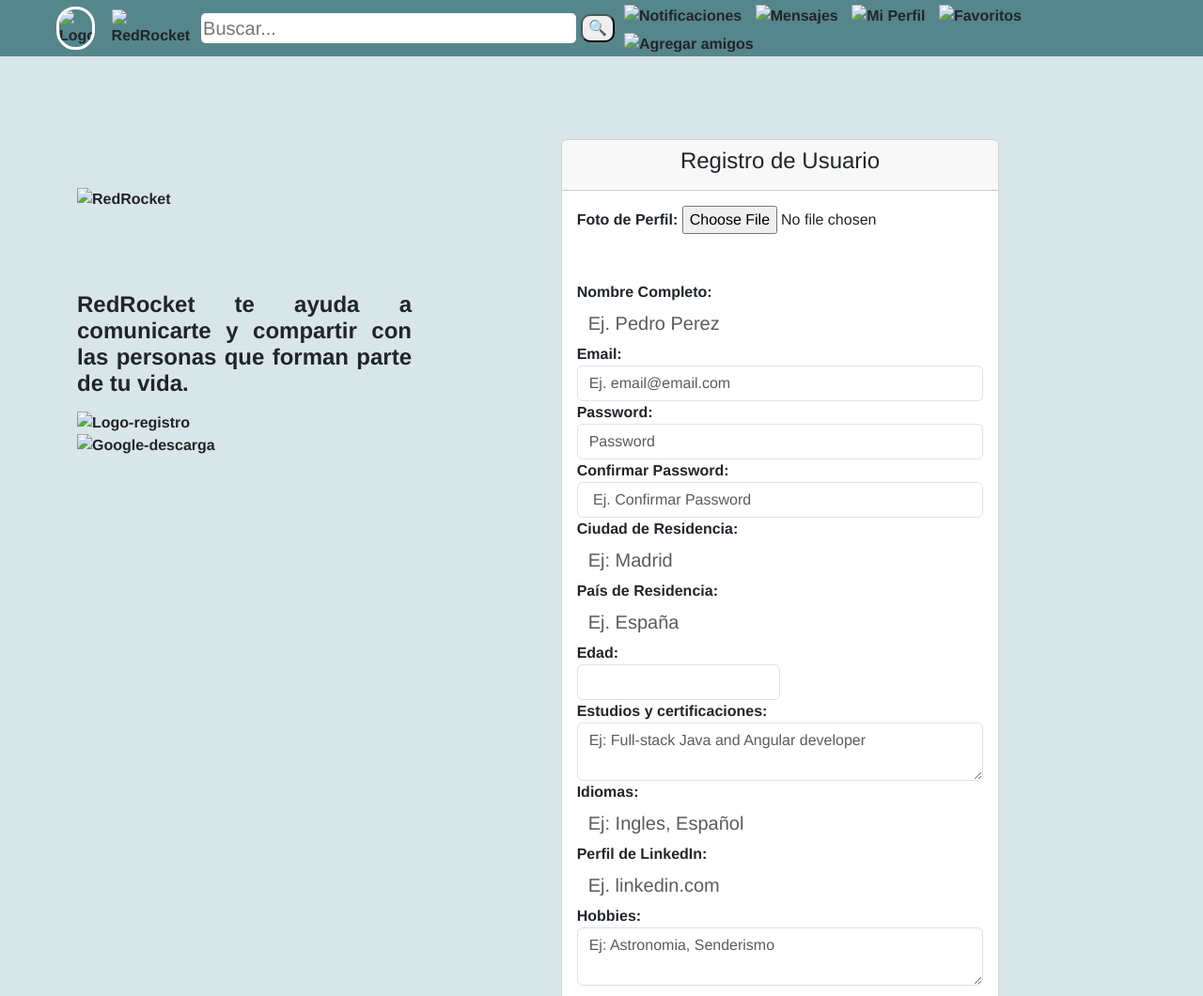
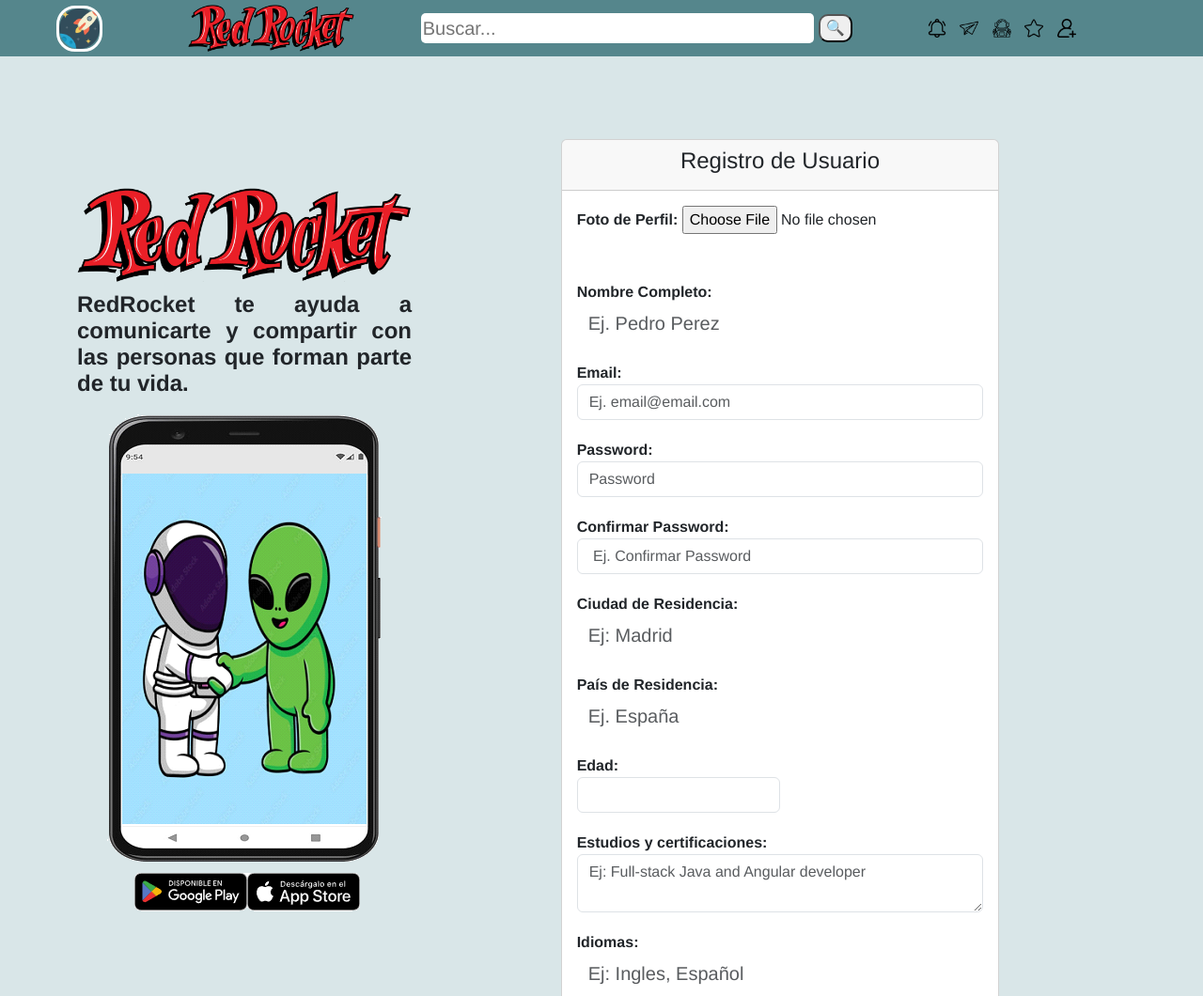
Before and after one commit to ochgg/redrocket, a plain HTML site: page public/registro.html in a window 1280 px wide. Shown: the top 1060 px of the page at 94% size. Drawn offline with nearby package versions, Linux system fonts and the light colour scheme; files that its build step writes are made by us from their sources; files whose address does not match are found by name.

Commit message:
se suben cambios y se agrega el chat de ayuda a registro

```diff
--- a/public/js/registro.js
+++ b/public/js/registro.js
@@ -40,7 +40,7 @@
     }
   })
   .then(function(data) {
-    mensaje.textContent = `Se han registrado los datos: ${data.nombre}, ${data.email}, ${data.password}, ${data.ciudad}, ${data.pais}, ${data.edad}, ${data.estudios}, ${data.idiomas}, ${data.linkedin}, ${data.hobbies}`;
+    mensaje.textContent = `Se ha registrado el usuario exitosamente.`;
     nombreInput.value = '';
     emailInput.value = '';
     passwordInput.value = '';
@@ -54,7 +54,7 @@
   })
   .catch(function(error) {
     console.log(error);
-    mensaje.textContent = 'Ha ocurrido un error al registrar los datos, Usuario ya existe';
+    mensaje.textContent = 'Ha ocurrido un error al registrar los datos.';
   });
 });
 
--- a/public/registro.html
+++ b/public/registro.html
@@ -12,19 +12,19 @@
     <script src="https://cdn.jsdelivr.net/npm/bootstrap@5.3.0-alpha1/dist/js/bootstrap.bundle.min.js"
         integrity="sha384-w76AqPfDkMBDXo30jS1Sgez6pr3x5MlQ1ZAGC+nuZB+EYdgRZgiwxhTBTkF7CXvN"
         crossorigin="anonymous"></script>
-    <link rel="stylesheet" href="./ccs/style-registro.css">
-    <link rel="stylesheet" href="chat1.css">
+    <link rel="stylesheet" href="./css/style-registro.css">
+    <link rel="stylesheet" href="./css/chat.css">
 </head>
 
 <body>
     <nav>
         <div class="nav-container">
             <div class="logo">
-                <img src="./public/img/logo.png" type="image/png" alt="Logo">
+                <img src="./img/logo.png" type="image/png" alt="Logo">
             </div>
 
             <div>
-                <img src="./public/img/RedRocket.png" class="img-header" alt="RedRocket">
+                <img src="./img/RedRocket.png" class="img-header" alt="RedRocket">
             </div>
 
             <div class="search-box">
@@ -34,11 +34,11 @@
             </div>
 
             <div class="buttons">
-                <img src="./public/img/notificaciones.png" alt="Notificaciones">
-                <img src="./public/img/mensajes.png" alt="Mensajes">
-                <img src="./public/img/astronautanegro.png" alt="Mi Perfil">
-                <img src="./public/img/favoritos.png" alt="Favoritos">
-                <img src="./public/img/+amigos.png" alt="Agregar amigos">
+                <img src="./img/notificaciones.png" alt="Notificaciones">
+                <img src="./img/mensajes.png" alt="Mensajes">
+                <img src="./img/astronautanegro.png" alt="Mi Perfil">
+                <img src="./img/favoritos.png" alt="Favoritos">
+                <img src="./img/+amigos.png" alt="Agregar amigos">
             </div>
 
             <div class="dropdown">
@@ -59,11 +59,11 @@
         <main class="container main">
             <div class="row">
                 <div class="col-lg-4">
-                    <img src="./public/img/RedRocket.png" class="img-redrocket" alt="RedRocket">
+                    <img src="./img/RedRocket.png" class="img-redrocket" alt="RedRocket">
                     <p class="saludo">RedRocket te ayuda a comunicarte y compartir con las personas que forman parte de
                         tu vida.</p>
-                    <img src="./public/img/movilcolor2.png" class="img-fluid" alt="Logo-registro">
-                    <img src="./public/img/google-store.png" class="img-fluid" alt="Google-descarga">
+                    <img src="./img/movilcolor2.png" class="img-fluid" alt="Logo-registro">
+                    <img src="./img/google-store.png" class="img-fluid" alt="Google-descarga">
                 </div>
                 <div class="col-lg-8">
                     <div class="container mt-5">
@@ -171,7 +171,7 @@
 
 
                     <!-- aqui empieza el chat de ayuda -->
-                    <!-- <div class="chat-wrapper">
+                    <div class="chat-wrapper">
                         <button class="btn btn-primary open-chat-btn">Chat</button>
                         <div class="chatbox d-none">
                             <form class="chat" action="">
@@ -181,11 +181,12 @@
                                         placeholder="Escribe tu mensaje aquí"></textarea>
                                 </div>
                                 <button type="submit" class="btn btn-success">Enviar</button>
-                            </form> -->
+                            </form>
                 <script src="https://code.jquery.com/jquery-3.6.0.min.js"></script>
                 <script src="./apps.js"></script>
         </main>
     </main>
+    <script src="./js/chat.js"></script>
     <script src="./registro.js"></script>
 </body>
 
```
